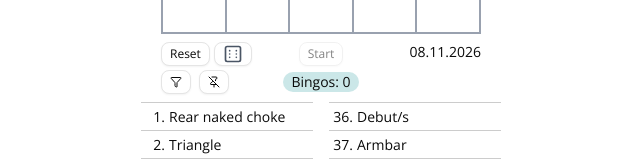
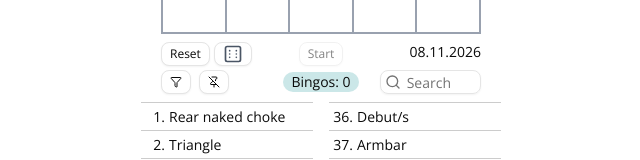
Before and after one commit to ekremerden/bingo, a React (Vite) app: page / in a window 1280 px wide. Shown: the part 338-498 px from the top of the page, without its empty margins (319-959 px from the left). Built offline with nearby package versions, Linux system fonts and the light colour scheme.

Commit message:
search and filter added

```diff
--- a/src/App.jsx
+++ b/src/App.jsx
@@ -13,6 +13,7 @@ function App() {
   const dnd = useBingoDragDrop(25);
   const [onlyPlaced, setOnlyPlaced] = useState(false);
   const [sticky, setSticky] = useState(false);
+  const [query, setQuery] = useState("");
 
   return (
     <div className="font-['Open_Sans',sans-serif] text-sm">
@@ -34,12 +35,21 @@ function App() {
             onToggleOnlyPlaced={() => setOnlyPlaced((v) => !v)}
             sticky={sticky}
             onToggleSticky={() => setSticky((s) => !s)}
+            query={query}
+            onQueryChange={setQuery}
           />
         </div>
       </div>
 
       <main className="mx-auto max-w-90 my-2">
-        <ItemList items={items} dnd={dnd} onlyPlaced={onlyPlaced} />
+        <ItemList
+          items={items}
+          dnd={dnd}
+          onlyPlaced={onlyPlaced}
+          query={query}
+          // the search has done its job once the phrase is marked/flagged
+          onItemActivated={() => setQuery("")}
+        />
       </main>
     </div>
   );
--- a/src/components/ItemList.jsx
+++ b/src/components/ItemList.jsx
@@ -1,7 +1,13 @@
 import { markedBgClass, markedClasses } from "@/components/markedClasses.js";
 import { useDoubleTap } from "@/hooks/useDoubleTap.js";
 
-export default function ItemList({ items, dnd, onlyPlaced = false }) {
+export default function ItemList({
+  items,
+  dnd,
+  onlyPlaced = false,
+  query = "",
+  onItemActivated,
+}) {
   const {
     placed,
     started,
@@ -16,9 +22,15 @@ export default function ItemList({ items, dnd, onlyPlaced = false }) {
   } = dnd;
   const handleTap = useDoubleTap();
 
-  const visibleItems = onlyPlaced
-    ? items.filter((item) => placed.has(item.id))
-    : items;
+  // case-insensitive text match, or an exact id match (the board shows ids)
+  const q = query.trim().toLocaleLowerCase("de");
+  const visibleItems = items.filter(
+    (item) =>
+      (!onlyPlaced || placed.has(item.id)) &&
+      (!q ||
+        String(item.id) === q ||
+        item.text.toLocaleLowerCase("de").includes(q)),
+  );
 
   return (
     <ol className="columns-2 gap-4 sm:columns-2 lg:columns-2">
@@ -39,7 +51,10 @@ export default function ItemList({ items, dnd, onlyPlaced = false }) {
             // setup: single tap selects for tap-to-place; game: double tap marks/flags
             onClick={(e) =>
               started
-                ? handleTap(item.id, e, () => activateItem(item.id))
+                ? handleTap(item.id, e, () => {
+                    activateItem(item.id);
+                    onItemActivated?.();
+                  })
                 : tapItem(item.id)
             }
             // touch-manipulation: no double-tap-to-zoom, so the 2nd tap reaches us
--- a/src/components/ResultBar.jsx
+++ b/src/components/ResultBar.jsx
@@ -1,5 +1,11 @@
-import { Filter, LineHeight, Pin, PinOff } from "lucide-react";
+import { Filter, Pin, PinOff, Search, X } from "lucide-react";
 import { Button } from "@/components/ui/button";
+import {
+  InputGroup,
+  InputGroupAddon,
+  InputGroupButton,
+  InputGroupInput,
+} from "@/components/ui/input-group";
 import UserScore from "./UserScore";
 
 export default function ResultBar({
@@ -8,10 +14,12 @@ export default function ResultBar({
   onToggleOnlyPlaced,
   sticky,
   onToggleSticky,
+  query,
+  onQueryChange,
 }) {
   return (
-    // <div className="flex gap-2">
-    <div className="columns-3 items-center">
+    // <div className="grid grid-cols-[auto_auto_1fr] gap-3 items-center">
+    <div className="grid grid-cols-3 gap-2 items-center">
       <div className="flex gap-2">
         <Button
           size="xs"
@@ -44,7 +52,36 @@ export default function ResultBar({
         {/* <UserScore user={"Lena"} score={score} /> */}
       </div>
 
-      <div></div>
+      <InputGroup className="h-6">
+        <InputGroupAddon className="h-6 p-1">
+          <Search />
+        </InputGroupAddon>
+        {/* text-base (16px) on mobile keeps iOS Safari from zooming in on focus */}
+        <InputGroupInput
+          type="search"
+          enterKeyHint="search"
+          autoComplete="off"
+          placeholder="Search"
+          aria-label="Search phrases"
+          value={query}
+          onChange={(e) => onQueryChange(e.target.value)}
+          onKeyDown={(e) => e.key === "Escape" && onQueryChange("")}
+          // hide the browser's own clear button, we render our own
+          className="h-6 pl-0.5! pr-0! [&::-webkit-search-cancel-button]:appearance-none"
+        />
+        {query && (
+          <InputGroupAddon align="inline-end" className="h-6 pl-0 pr-1">
+            <InputGroupButton
+              size="icon-xs"
+              title="Clear search"
+              aria-label="Clear search"
+              onClick={() => onQueryChange("")}
+            >
+              <X />
+            </InputGroupButton>
+          </InputGroupAddon>
+        )}
+      </InputGroup>
     </div>
   );
 }
--- /dev/null
+++ b/src/components/ui/input-group.jsx
@@ -0,0 +1,158 @@
+import { cva } from "class-variance-authority";
+import { cn } from "cn"
+
+import { Button } from "@/components/ui/button"
+import { Input } from "@/components/ui/input"
+import { Textarea } from "@/components/ui/textarea"
+
+function InputGroup({
+  className,
+  ...props
+}) {
+  return (
+    <div
+      data-slot="input-group"
+      role="group"
+      className={cn(
+        "group/input-group relative flex h-9 w-full min-w-0 items-center rounded-md border border-input shadow-xs transition-[color,box-shadow] outline-none in-data-[slot=combobox-content]:focus-within:border-inherit in-data-[slot=combobox-content]:focus-within:ring-0 has-[[data-slot=input-group-control]:focus-visible]:border-ring has-[[data-slot=input-group-control]:focus-visible]:ring-3 has-[[data-slot=input-group-control]:focus-visible]:ring-ring/50 has-[[data-slot][aria-invalid=true]]:border-destructive has-[[data-slot][aria-invalid=true]]:ring-3 has-[[data-slot][aria-invalid=true]]:ring-destructive/20 has-[>[data-align=block-end]]:h-auto has-[>[data-align=block-end]]:flex-col has-[>[data-align=block-start]]:h-auto has-[>[data-align=block-start]]:flex-col has-[>textarea]:h-auto dark:bg-input/30 dark:has-[[data-slot][aria-invalid=true]]:ring-destructive/40 has-[>[data-align=block-end]]:[&>input]:pt-3 has-[>[data-align=block-start]]:[&>input]:pb-3 has-[>[data-align=inline-end]]:[&>input]:pr-1.5 has-[>[data-align=inline-start]]:[&>input]:pl-1.5",
+        className
+      )}
+      {...props}
+    />
+  )
+}
+
+const inputGroupAddonVariants = cva(
+  "flex h-auto cursor-text items-center justify-center gap-2 py-1.5 text-sm font-medium text-muted-foreground select-none group-data-[disabled=true]/input-group:opacity-50 [&>kbd]:rounded-[calc(var(--radius)-5px)] [&>svg:not([class*='size-'])]:size-4",
+  {
+    variants: {
+      align: {
+        "inline-start":
+          "order-first pl-2 has-[>button]:-ml-1 has-[>kbd]:ml-[-0.15rem]",
+        "inline-end":
+          "order-last pr-2 has-[>button]:-mr-1 has-[>kbd]:mr-[-0.15rem]",
+        "block-start":
+          "order-first w-full justify-start px-2.5 pt-2 group-has-[>input]/input-group:pt-2 [.border-b]:pb-2",
+        "block-end":
+          "order-last w-full justify-start px-2.5 pb-2 group-has-[>input]/input-group:pb-2 [.border-t]:pt-2",
+      },
+    },
+    defaultVariants: {
+      align: "inline-start",
+    },
+  }
+)
+
+function InputGroupAddon({
+  className,
+  align = "inline-start",
+  ...props
+}) {
+  return (
+    <div
+      role="group"
+      data-slot="input-group-addon"
+      data-align={align}
+      className={cn(inputGroupAddonVariants({ align }), className)}
+      onClick={(e) => {
+        if ((e.target).closest("button")) {
+          return
+        }
+        e.currentTarget.parentElement?.querySelector("input")?.focus()
+      }}
+      {...props}
+    />
+  );
+}
+
+const inputGroupButtonVariants = cva(
+  "flex items-center gap-2 text-sm shadow-none",
+  {
+    variants: {
+      size: {
+        xs: "h-6 gap-1 rounded-[calc(var(--radius)-5px)] px-1.5 [&>svg:not([class*='size-'])]:size-3.5",
+        sm: "",
+        "icon-xs":
+          "size-6 rounded-[calc(var(--radius)-5px)] p-0 has-[>svg]:p-0",
+        "icon-sm": "size-8 p-0 has-[>svg]:p-0",
+      },
+    },
+    defaultVariants: {
+      size: "xs",
+    },
+  }
+)
+
+function InputGroupButton({
+  className,
+  type = "button",
+  variant = "ghost",
+  size = "xs",
+  ...props
+}) {
+  return (
+    <Button
+      type={type}
+      data-size={size}
+      variant={variant}
+      className={cn(inputGroupButtonVariants({ size }), className)}
+      {...props}
+    />
+  )
+}
+
+function InputGroupText({
+  className,
+  ...props
+}) {
+  return (
+    <span
+      className={cn(
+        "flex items-center gap-2 text-sm text-muted-foreground [&_svg]:pointer-events-none [&_svg:not([class*='size-'])]:size-4",
+        className
+      )}
+      {...props}
+    />
+  )
+}
+
+function InputGroupInput({
+  className,
+  ...props
+}) {
+  return (
+    <Input
+      data-slot="input-group-control"
+      className={cn(
+        "flex-1 rounded-none border-0 bg-transparent shadow-none ring-0 focus-visible:ring-0 aria-invalid:ring-0 dark:bg-transparent",
+        className
+      )}
+      {...props}
+    />
+  )
+}
+
+function InputGroupTextarea({
+  className,
+  ...props
+}) {
+  return (
+    <Textarea
+      data-slot="input-group-control"
+      className={cn(
+        "flex-1 resize-none rounded-none border-0 bg-transparent py-2 shadow-none ring-0 focus-visible:ring-0 aria-invalid:ring-0 dark:bg-transparent",
+        className
+      )}
+      {...props}
+    />
+  )
+}
+
+export {
+  InputGroup,
+  InputGroupAddon,
+  InputGroupButton,
+  InputGroupText,
+  InputGroupInput,
+  InputGroupTextarea,
+}
--- /dev/null
+++ b/src/components/ui/input.jsx
@@ -0,0 +1,22 @@
+import { Input as InputPrimitive } from "@base-ui/react/input"
+import { cn } from "cn"
+
+function Input({
+  className,
+  type,
+  ...props
+}) {
+  return (
+    <InputPrimitive
+      type={type}
+      data-slot="input"
+      className={cn(
+        "h-9 w-full min-w-0 rounded-md border border-input bg-transparent px-2.5 py-1 text-base shadow-xs transition-[color,box-shadow] outline-none file:inline-flex file:h-7 file:border-0 file:bg-transparent file:text-sm file:font-medium file:text-foreground placeholder:text-muted-foreground focus-visible:border-ring focus-visible:ring-3 focus-visible:ring-ring/50 disabled:pointer-events-none disabled:cursor-not-allowed disabled:opacity-50 aria-invalid:border-destructive aria-invalid:ring-3 aria-invalid:ring-destructive/20 md:text-sm dark:bg-input/30 dark:aria-invalid:border-destructive/50 dark:aria-invalid:ring-destructive/40",
+        className
+      )}
+      {...props}
+    />
+  )
+}
+
+export { Input }
--- /dev/null
+++ b/src/components/ui/textarea.jsx
@@ -0,0 +1,19 @@
+import { cn } from "cn"
+
+function Textarea({
+  className,
+  ...props
+}) {
+  return (
+    <textarea
+      data-slot="textarea"
+      className={cn(
+        "flex field-sizing-content min-h-16 w-full rounded-md border border-input bg-transparent px-2.5 py-2 text-base shadow-xs transition-[color,box-shadow] outline-none placeholder:text-muted-foreground focus-visible:border-ring focus-visible:ring-3 focus-visible:ring-ring/50 disabled:cursor-not-allowed disabled:opacity-50 aria-invalid:border-destructive aria-invalid:ring-3 aria-invalid:ring-destructive/20 md:text-sm dark:bg-input/30 dark:aria-invalid:border-destructive/50 dark:aria-invalid:ring-destructive/40",
+        className
+      )}
+      {...props}
+    />
+  )
+}
+
+export { Textarea }
```
Also changed, not shown: 1 other file (tests, documents, lock files or other folders).
